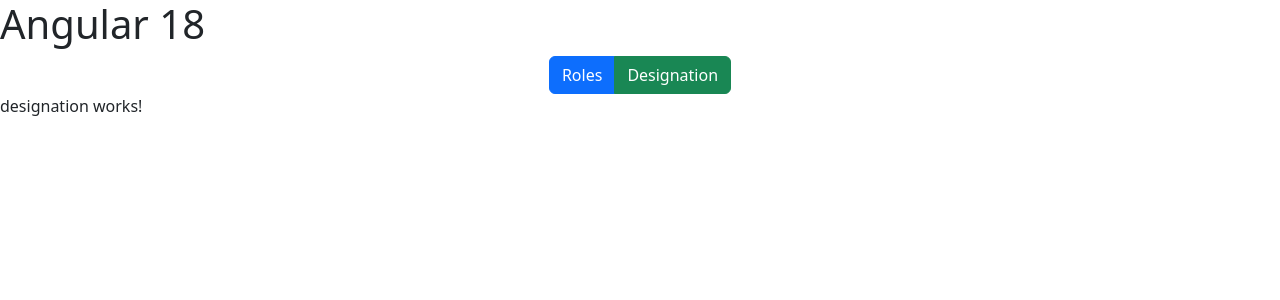
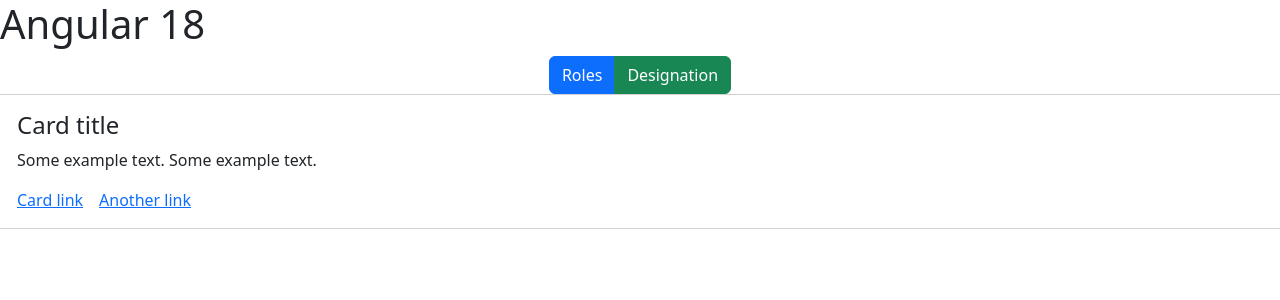
Before and after one commit to edobasky/Angular_Tut, an Angular app: page / in a window 1280 px wide. Both pictures are taken after a click on the button "Designation". Shown: the top 300 px of the page. Built offline with nearby package versions, Linux system fonts and the light colour scheme; no server answers.

Commit message:
bootstrap card

```diff
--- a/src/app/components/designation/designation.component.html
+++ b/src/app/components/designation/designation.component.html
@@ -1 +1,10 @@
-<p>designation works!</p>
+<div class="div row">
+  <div class="card">
+    <div class="card-body">
+      <h4 class="card-title">Card title</h4>
+      <p class="card-text">Some example text. Some example text.</p>
+      <a href="#" class="card-link">Card link</a>
+      <a href="#" class="card-link">Another link</a>
+    </div>
+  </div>
+</div>
```
